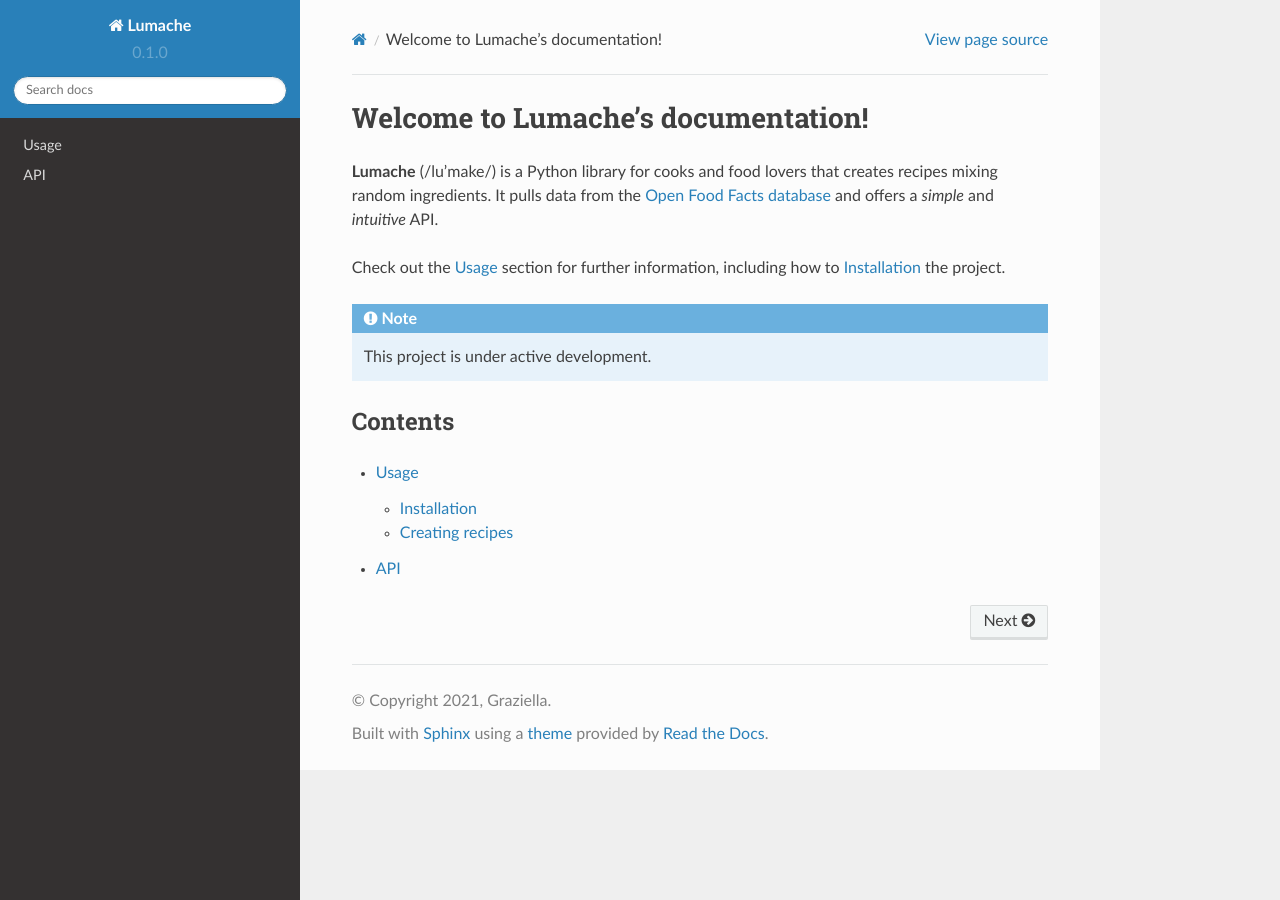
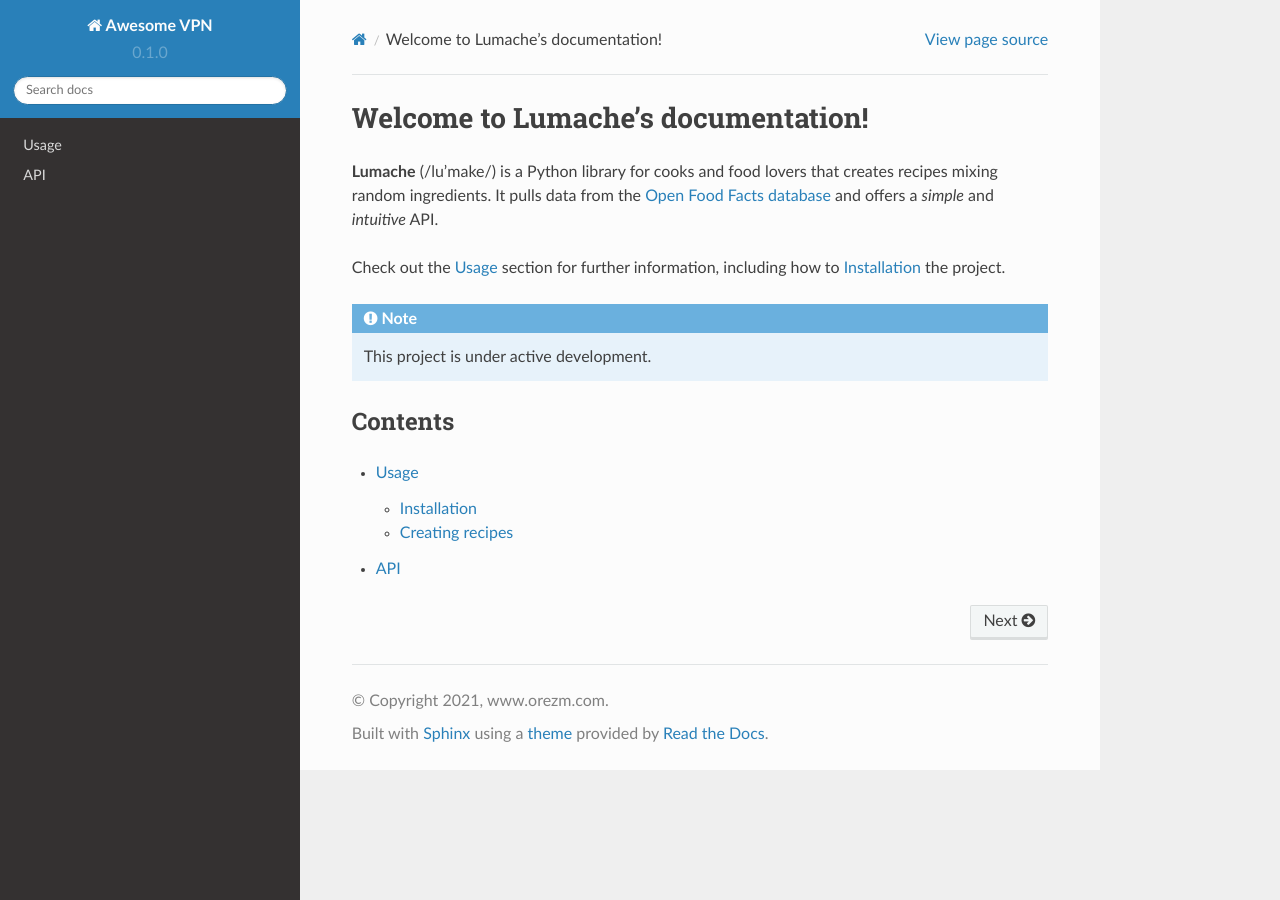
Before and after one commit to orezm/avc, a Sphinx documentation site: the page built from docs/source/index.rst, in a window 1280 px wide. Built offline with Sphinx 7.4.7 and the Read the Docs theme 2.0.0, drawn with Linux system fonts in a browser that asks for light colours.

Commit message:
Update conf.py

```diff
--- a/docs/source/conf.py
+++ b/docs/source/conf.py
@@ -2,9 +2,9 @@
 
 # -- Project information
 
-project = 'Lumache'
-copyright = '2021, Graziella'
-author = 'Graziella'
+project = 'Awesome VPN'
+copyright = '2021, www.orezm.com'
+author = 'Ernest Gingrich'
 
 release = '0.1'
 version = '0.1.0'
```
